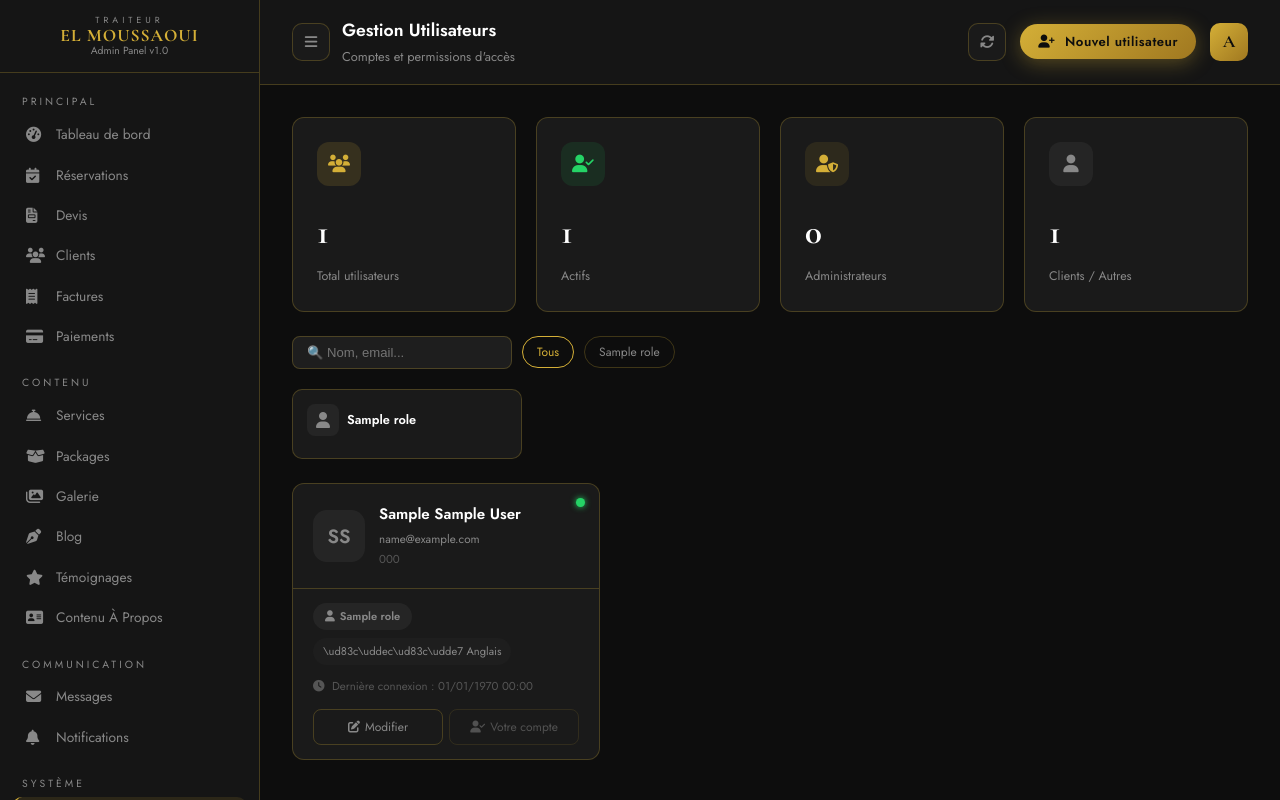
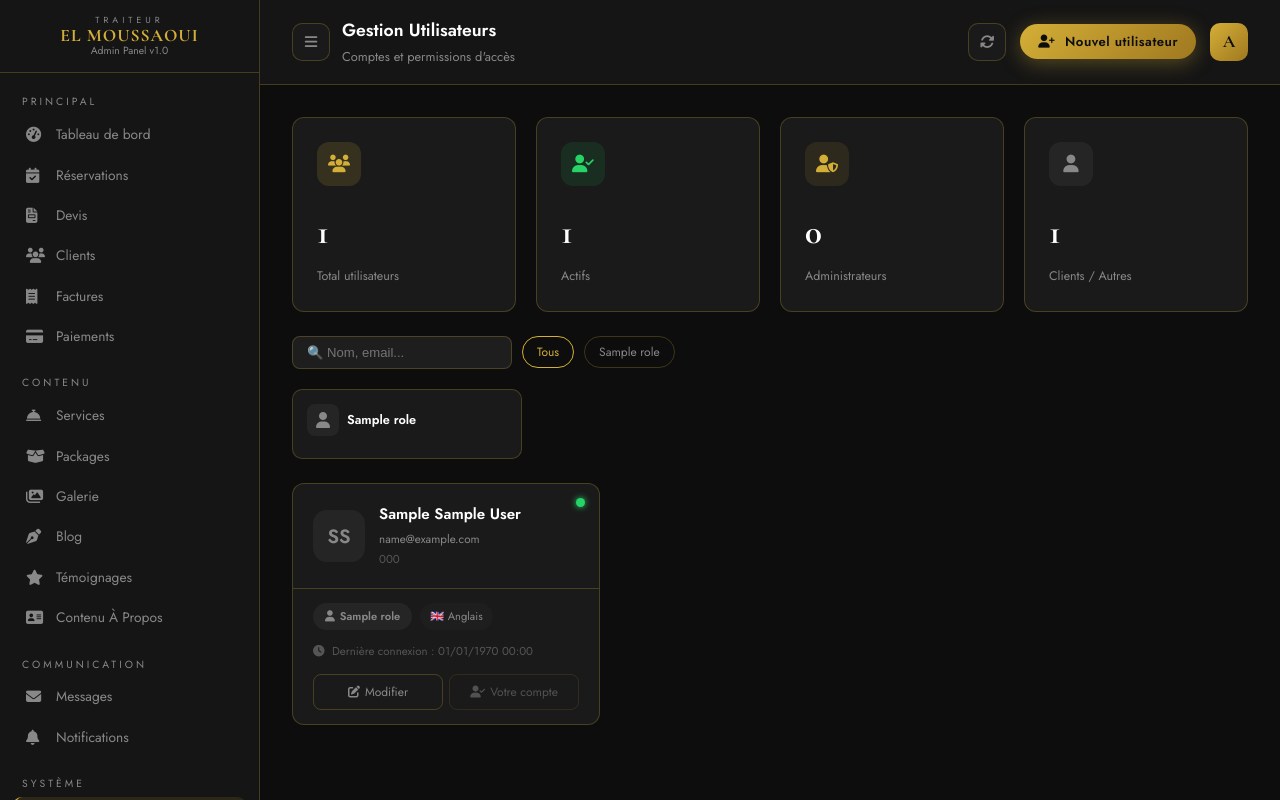
Before and after one commit to itsimrane/traiteur-elmoussaoui, a PHP site: page /Traiteur_Elmoussaoui/admin/utilisateurs.php in a window 1280 px wide. Run offline with PHP 8.4, Linux system fonts and the light colour scheme; the visitor is signed in with stand-in values (Sample User, id 1); tables that the repository leaves empty or names only in its code hold one stand-in row (values such as "Sample post"); data that the repository does not hold is empty.

Commit message:
fix affichage drapeaux langue

```diff
--- a/admin/utilisateurs.php
+++ b/admin/utilisateurs.php
@@ -101,7 +101,7 @@ $roleColors = [
     'gestionnaire'=> ['color'=>'#25D366','bg'=>'rgba(37,211,102,.15)', 'icon'=>'fa-user-tie'],
     'client'      => ['color'=>'#888',   'bg'=>'rgba(136,136,136,.1)', 'icon'=>'fa-user'],
 ];
-$langueLabels = ['fr'=>'\ud83c\uddeb\ud83c\uddf7 Français','ar'=>'\ud83c\uddf2\ud83c\udde6 Arabe','en'=>'\ud83c\uddec\ud83c\udde7 Anglais'];
+$langueLabels = ['fr'=>'🇫🇷 Français','ar'=>'🇲🇦 Arabe','en'=>'🇬🇧 Anglais'];
 ?>
 <!DOCTYPE html>
 <html lang="fr">
@@ -299,7 +299,7 @@ $langueLabels = ['fr'=>'\ud83c\uddeb\ud83c\uddf7 Français','ar'=>'\ud83c\uddf2\
               <span class="role-badge" style="background:<?= $rc['bg'] ?>;color:<?= $rc['color'] ?>">
                 <i class="fas <?= $rc['icon'] ?>"></i> <?= htmlspecialchars($u['role_label'] ?? $u['role_nom']) ?>
               </span>
-              <span class="lang-badge"><?= $langueLabels[$u['langue'] ?? 'fr'] ?? '\ud83c\uddeb\ud83c\uddf7' ?></span>
+              <span class="lang-badge"><?= $langueLabels[$u['langue'] ?? 'fr'] ?? '🇫🇷' ?></span>
             </div>
             <div class="user-last-conn">
               <i class="fas fa-clock" style="margin-right:4px;color:#555"></i>
@@ -369,9 +369,9 @@ $langueLabels = ['fr'=>'\ud83c\uddeb\ud83c\uddf7 Français','ar'=>'\ud83c\uddf2\
           <div class="form-group">
             <label class="form-label">Langue</label>
             <select name="langue" class="form-control">
-              <option value="fr">\ud83c\uddeb\ud83c\uddf7 Français</option>
-              <option value="ar">\ud83c\uddf2\ud83c\udde6 Arabe</option>
-              <option value="en">\ud83c\uddec\ud83c\udde7 Anglais</option>
+              <option value="fr">🇫🇷 Français</option>
+              <option value="ar">🇲🇦 Arabe</option>
+              <option value="en">🇬🇧 Anglais</option>
             </select>
           </div>
           <div class="form-group">
@@ -436,9 +436,9 @@ $langueLabels = ['fr'=>'\ud83c\uddeb\ud83c\uddf7 Français','ar'=>'\ud83c\uddf2\
           <div class="form-group">
             <label class="form-label">Langue</label>
             <select name="langue" id="e_langue" class="form-control">
-              <option value="fr">\ud83c\uddeb\ud83c\uddf7 Français</option>
-              <option value="ar">\ud83c\uddf2\ud83c\udde6 Arabe</option>
-              <option value="en">\ud83c\uddec\ud83c\udde7 Anglais</option>
+              <option value="fr">🇫🇷 Français</option>
+              <option value="ar">🇲🇦 Arabe</option>
+              <option value="en">🇬🇧 Anglais</option>
             </select>
           </div>
           <div class="form-group form-full">
```
